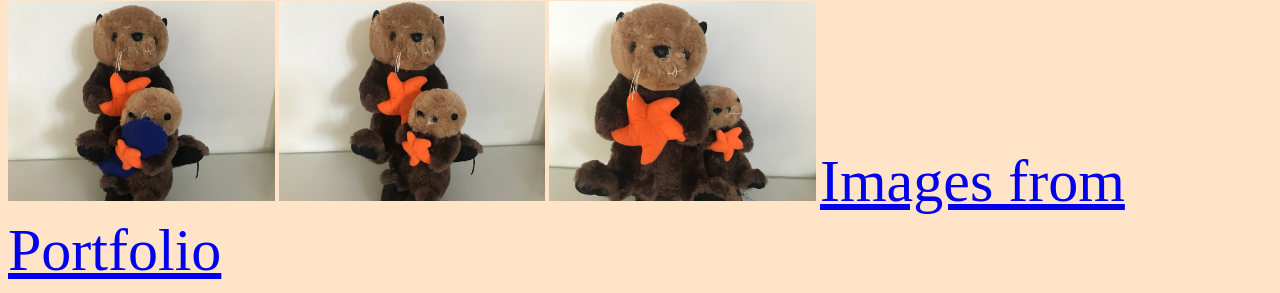
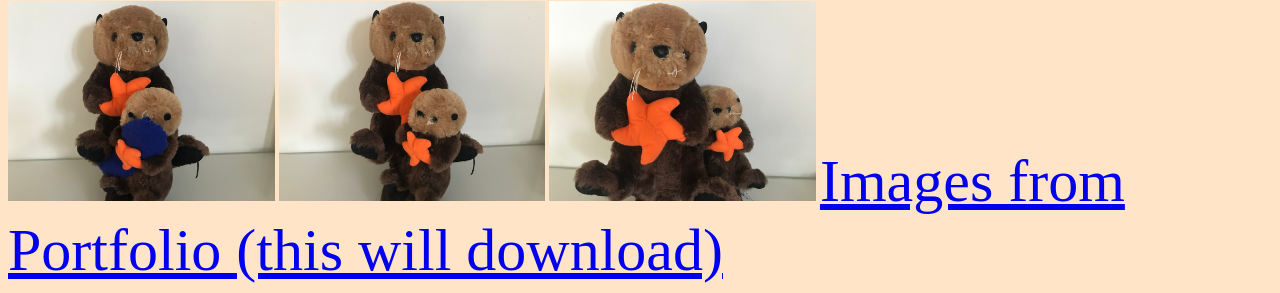
Before and after one commit to noahwh01/123, a plain HTML site: page Port.html in a window 1280 px wide. Shown: the part 604-897 px from the top of the page. Drawn offline with Linux system fonts and the light colour scheme.

Commit message:
Update Port.html

```diff
--- a/Port.html
+++ b/Port.html
@@ -39,6 +39,6 @@
 <img src="IMG_3485.jpeg" width="auto" height="200" alt="Otter holding a startfish and a toy">
 <img src="IMG_3486.jpeg" width="auto" height="200" alt="Otter holding a startfish and a toy">
 <img src="IMG_3487.jpeg" width="auto" height="200" alt="Otter holding a startfish and a toy">
-<a id="Hrr" href="IMGS.zip" download>Images from Portfolio</a>
+<a id="Hrr" href="IMGS.zip" download>Images from Portfolio (this will download)</a>
   </body>
 </html>
```
